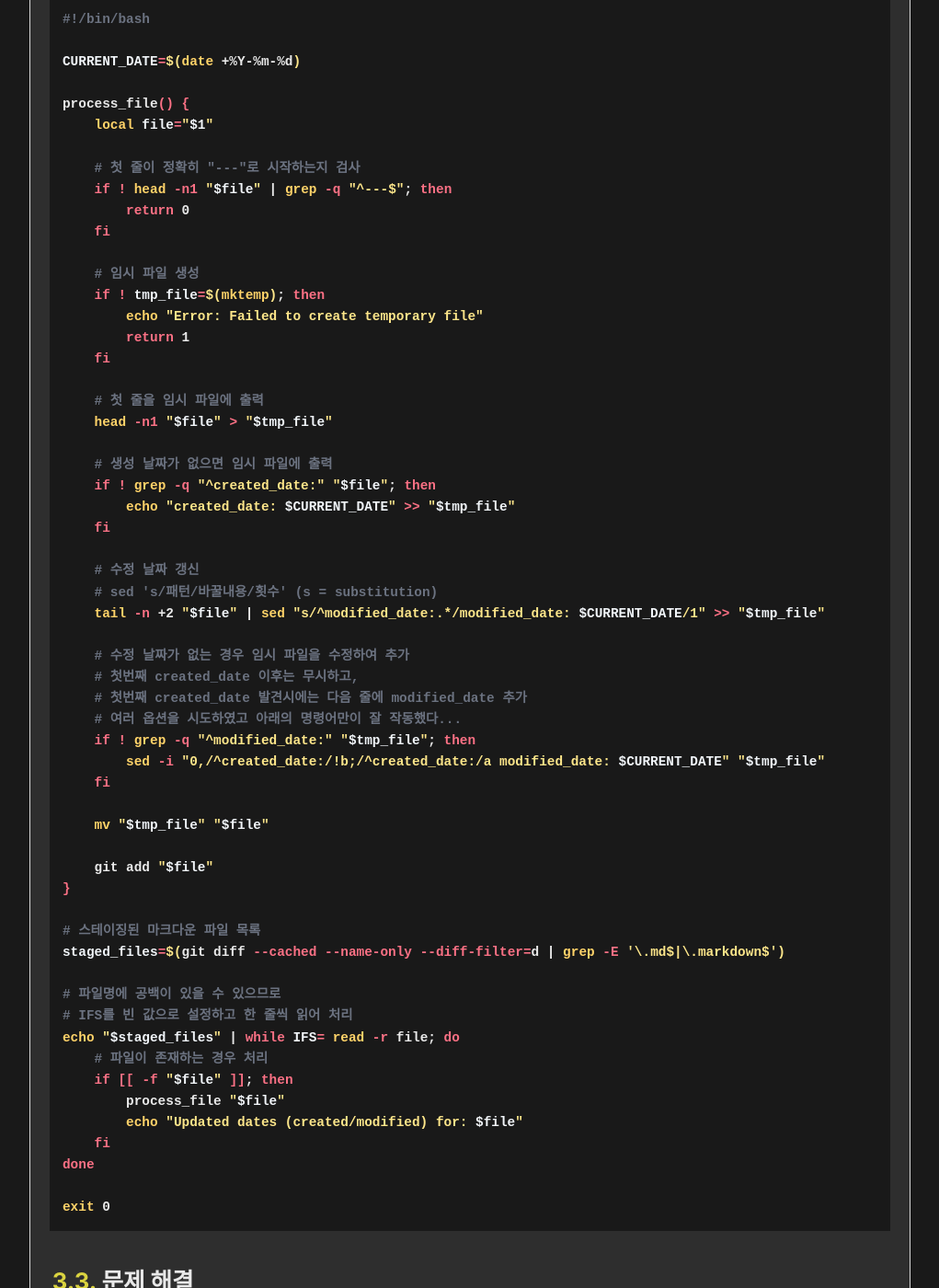
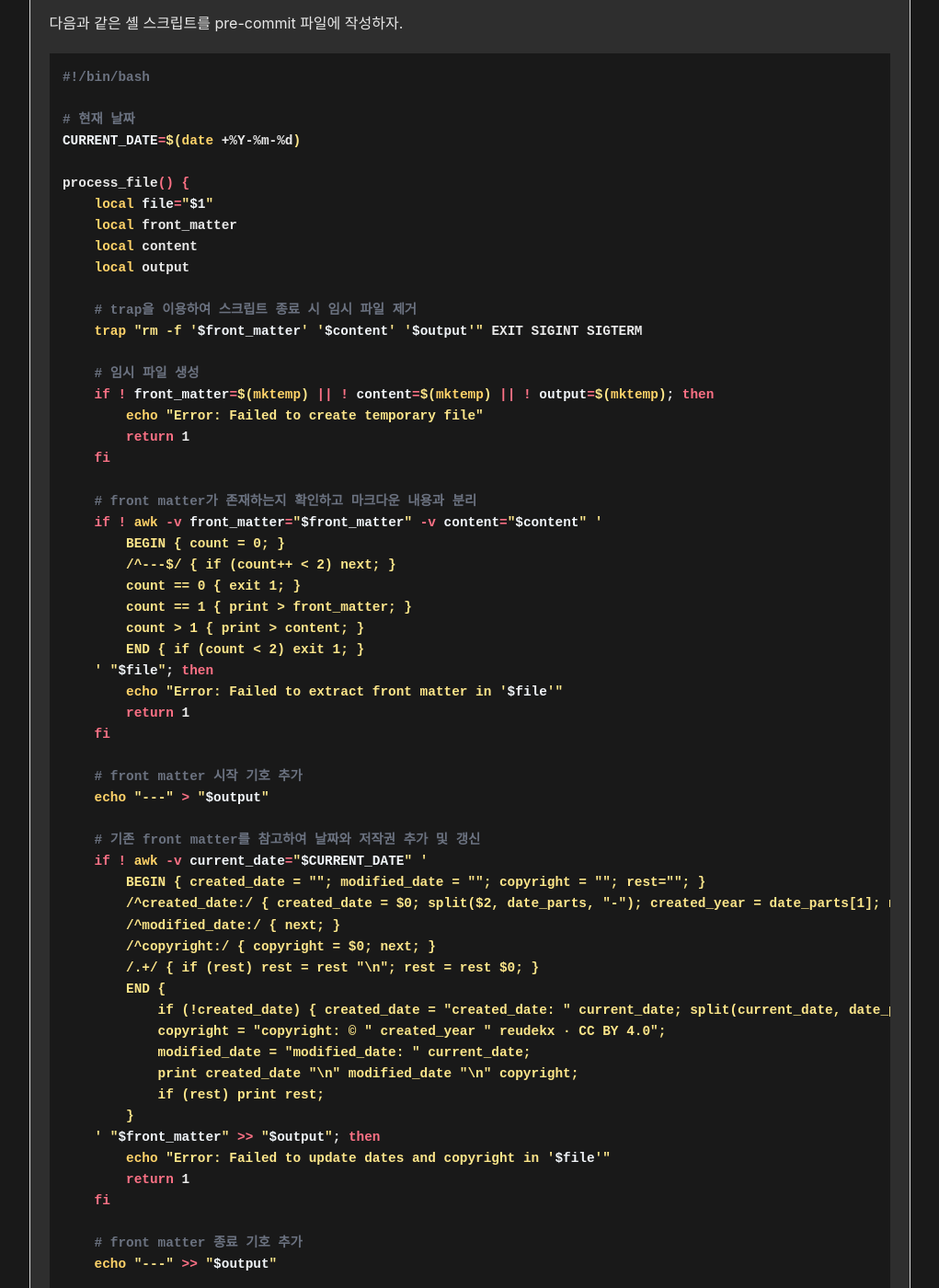
Before and after one commit to reudekx/reudekx.github.io, a Jekyll site: the page built from _docs/docs/블로그/날짜 자동으로 추가하기.md, in a window 1280 px wide and 1400 px high, scrolled down 1996 px. Shown: the whole window at 92% size, without its empty margins (129-1150 px from the left). Built offline with Jekyll 4.4.1, drawn with Linux system fonts in a browser that asks for light colours; some of the changed text lies outside the part shown.

Commit message:
docs: 내용 업데이트

````diff
--- a/_docs/docs/블로그/날짜 자동으로 추가하기.md
+++ b/_docs/docs/블로그/날짜 자동으로 추가하기.md
@@ -1,6 +1,7 @@
 ---
 created_date: 2024-11-05
-modified_date: 2024-11-05
+modified_date: 2024-11-06
+copyright: © 2024 reudekx · CC BY 4.0
 ---
 
 # 날짜 자동으로 추가하기
@@ -57,44 +58,69 @@ chmod +x .githooks/pre-commit
 ```bash
 #!/bin/bash
 
+# 현재 날짜
 CURRENT_DATE=$(date +%Y-%m-%d)
 
 process_file() {
     local file="$1"
+    local front_matter
+    local content
+    local output
 
-    # 첫 줄이 정확히 "---"로 시작하는지 검사
-    if ! head -n1 "$file" | grep -q "^---$"; then
-        return 0
-    fi
+    # trap을 이용하여 스크립트 종료 시 임시 파일 제거
+    trap "rm -f '$front_matter' '$content' '$output'" EXIT SIGINT SIGTERM
 
     # 임시 파일 생성
-    if ! tmp_file=$(mktemp); then
+    if ! front_matter=$(mktemp) || ! content=$(mktemp) || ! output=$(mktemp); then
         echo "Error: Failed to create temporary file"
         return 1
     fi
 
-    # 첫 줄을 임시 파일에 출력
-    head -n1 "$file" > "$tmp_file"
-
-    # 생성 날짜가 없으면 임시 파일에 출력
-    if ! grep -q "^created_date:" "$file"; then
-        echo "created_date: $CURRENT_DATE" >> "$tmp_file"
+    # front matter가 존재하는지 확인하고 마크다운 내용과 분리
+    if ! awk -v front_matter="$front_matter" -v content="$content" '
+        BEGIN { count = 0; }
+        /^---$/ { if (count++ < 2) next; }
+        count == 0 { exit 1; }
+        count == 1 { print > front_matter; }
+        count > 1 { print > content; }
+        END { if (count < 2) exit 1; }
+    ' "$file"; then
+        echo "Error: Failed to extract front matter in '$file'"
+        return 1
     fi
 
-    # 수정 날짜 갱신
-    # sed 's/패턴/바꿀내용/횟수' (s = substitution)
-    tail -n +2 "$file" | sed "s/^modified_date:.*/modified_date: $CURRENT_DATE/1" >> "$tmp_file"
+    # front matter 시작 기호 추가
+    echo "---" > "$output"
 
-    # 수정 날짜가 없는 경우 임시 파일을 수정하여 추가
-    # 첫번째 created_date 이후는 무시하고,
-    # 첫번째 created_date 발견시에는 다음 줄에 modified_date 추가
-    # 여러 옵션을 시도하였고 아래의 명령어만이 잘 작동했다...
-    if ! grep -q "^modified_date:" "$tmp_file"; then
-        sed -i "0,/^created_date:/!b;/^created_date:/a modified_date: $CURRENT_DATE" "$tmp_file"
+    # 기존 front matter를 참고하여 날짜와 저작권 추가 및 갱신
+    if ! awk -v current_date="$CURRENT_DATE" '
+        BEGIN { created_date = ""; modified_date = ""; copyright = ""; rest=""; }
+        /^created_date:/ { created_date = $0; split($2, date_parts, "-"); created_year = date_parts[1]; next; }
+        /^modified_date:/ { next; }
+        /^copyright:/ { copyright = $0; next; }
+        /.+/ { if (rest) rest = rest "\n"; rest = rest $0; }
+        END {
+            if (!created_date) { created_date = "created_date: " current_date; split(current_date, date_parts, "-"); created_year = date_parts[1]; }
+            copyright = "copyright: © " created_year " reudekx · CC BY 4.0";
+            modified_date = "modified_date: " current_date;
+            print created_date "\n" modified_date "\n" copyright;
+            if (rest) print rest;
+        }
+    ' "$front_matter" >> "$output"; then
+        echo "Error: Failed to update dates and copyright in '$file'"
+        return 1
     fi
 
-    mv "$tmp_file" "$file"
+    # front matter 종료 기호 추가
+    echo "---" >> "$output"
 
+    # 마크다운 내용 추가
+    cat "$content" >> "$output"
+
+    # 갱신된 파일로 교체
+    mv "$output" "$file"
+
+    # git add
     git add "$file"
 }
 
@@ -107,13 +133,14 @@ echo "$staged_files" | while IFS= read -r file; do
     # 파일이 존재하는 경우 처리
     if [[ -f "$file" ]]; then
         process_file "$file"
-        echo "Updated dates (created/modified) for: $file"
+        echo "Updated dates and copyright for: $file"
     fi
 done
 
 exit 0
 ```
-### 문제 해결
+
+## 문제 해결
 
 파일 경로에 영어 이외의 문자가 있는 마크다운 파일의 경우
 `grep` 명령어를 통해 스테이징된 목록을 구성할 때 포함되지 않는 문제가 발생하였는데,
@@ -124,6 +151,6 @@ git config --global core.quotepath false
 ```
 명령어에 대한 자세한 설명은 [링크](https://git-scm.com/docs/git-config)를 참고하자.
 
-## 결론
+## 후기
 
-쉘 스크립트가 조금 복잡하긴 하나 잘 작동한다.
+코드가 조금 장황하지만, 여러 케이스로 테스트 해 보니 잘 작동하여 일단은 마무리하였다.
````
Also changed, not shown: _docs/docs/리눅스.md (added, +11 -0 lines), _docs/docs/리눅스/명령어.md (added, +39 -0 lines), _docs/docs/블로그/검색 기능 추가하기.md (added, +25 -0 lines).
